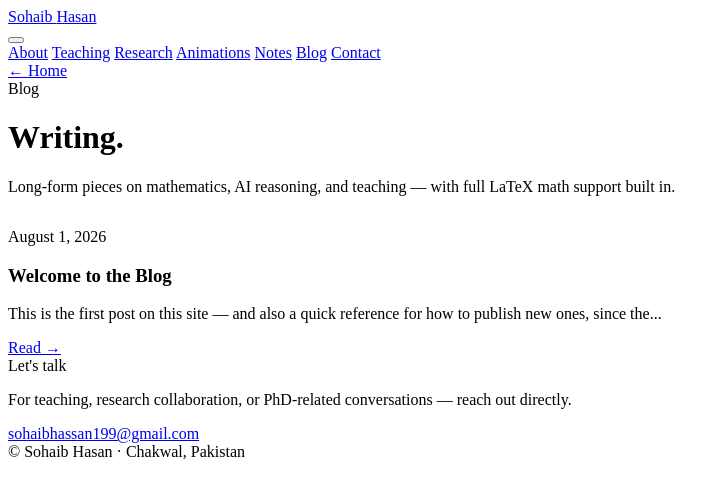
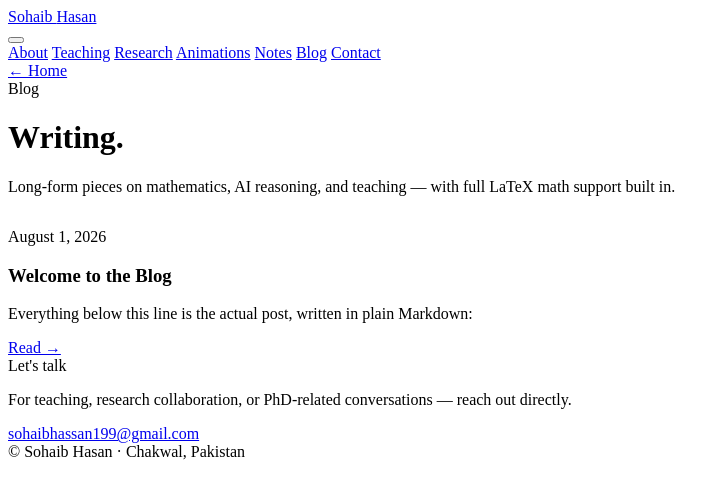
Before and after one commit to Sohaib-Hasan/Sohaib-Hasan.github.io, a Jekyll site: the page built from blog.html, in a window 1280 px wide. Shown: the top 499 px of the page, without its empty margins (0-726 px from the left). Built offline with Jekyll 4.4.1, drawn with Linux system fonts in a browser that asks for light colours; some of the changed lines change nothing that is shown.

Commit message:
Replace blog post with actual content - bold, italic, math and code rendering tests

````diff
--- a/_posts/2026-08-01-welcome-to-the-blog.md
+++ b/_posts/2026-08-01-welcome-to-the-blog.md
@@ -3,33 +3,12 @@
 title: "Welcome to the Blog"
 ---
 
-This is the first post on this site — and also a quick reference for how to publish new ones, since the whole point of this setup is that a new post should never require touching HTML.
+Everything below this line is the actual post, written in plain Markdown:
 
-## How this works
-
-Every post is just a Markdown file inside the `_posts` folder, named like this:
-
-```
-2026-08-01-welcome-to-the-blog.md
-```
-
-The date at the front of the filename **is** the publish date — GitHub Pages reads it automatically. The rest of the filename becomes the post's URL.
-
-At the top of every post, three dashes open and close a small settings block:
-
-```
----
-layout: post
-title: "Your Post Title Here"
----
-```
-
-Everything below that line is the actual post, written in plain Markdown:
-
-- `**bold**` and `*italic*` work as expected
-- Headings with `##` and `###`
-- Numbered and bulleted lists
-- [Links](https://sohaib-hasan.github.io) just need `[text](url)`
+* **bold** and *italic* work as expected
+* Headings with `##` and `###`
+* Numbered and bulleted lists
+* [Links](https://sohaib-hasan.github.io/) just need `[text](url)`
 
 ## Math, properly typeset
 
@@ -45,5 +24,3 @@
         return False
     return all(n % i != 0 for i in range(2, int(n**0.5) + 1))
 ```
-
-That's the whole system. New post = new Markdown file, uploaded the same way everything else on this site gets uploaded.
````
